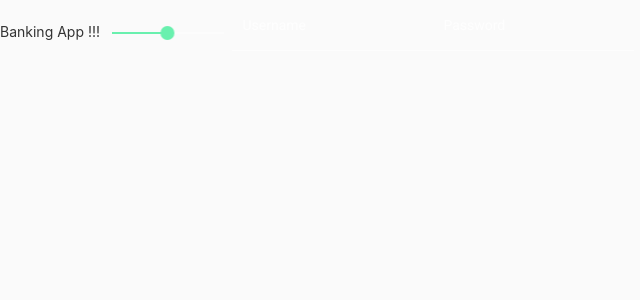
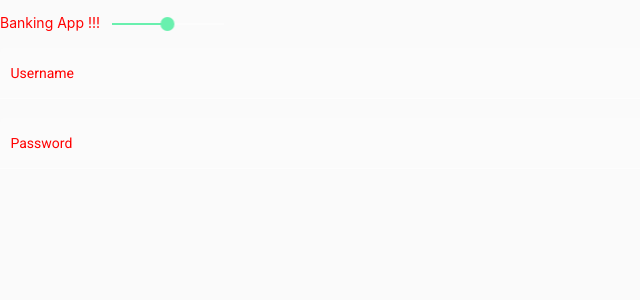
Before and after one commit to sakshidheer/your-bank, an Angular app: page / in a window 1280 px wide. Shown: the top 300 px of the page, without its empty margins (0-640 px from the left). Built offline with nearby package versions, Linux system fonts and the light colour scheme.

Commit message:
Trying some new colors

```diff
--- a/src/app/app.component.css
+++ b/src/app/app.component.css
@@ -1,7 +1,7 @@
 :host {
     font-family: -apple-system, BlinkMacSystemFont, "Segoe UI", Roboto, Helvetica, Arial, sans-serif, "Apple Color Emoji", "Segoe UI Emoji", "Segoe UI Symbol";
     font-size: 14px;
-    color: #333;
+    color: red;
     box-sizing: border-box;
     -webkit-font-smoothing: antialiased;
     -moz-osx-font-smoothing: grayscale;
--- a/src/app/login-screen/login-screen.component.css
+++ b/src/app/login-screen/login-screen.component.css
@@ -7,3 +7,8 @@
   .example-full-width {
     width: 100%;
   }
+
+:host{
+  display: flex;
+  flex-direction: column;
+}
--- a/src/styles.css
+++ b/src/styles.css
@@ -2,3 +2,6 @@
 
 html, body { height: 100%; }
 body { margin: 0; font-family: Roboto, "Helvetica Neue", sans-serif; background: #fafafa;}
+.mat-form-field-label {
+    color: red;
+}
```
